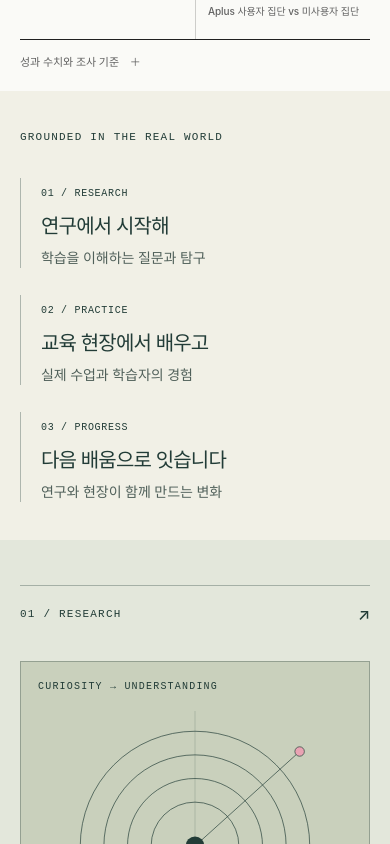
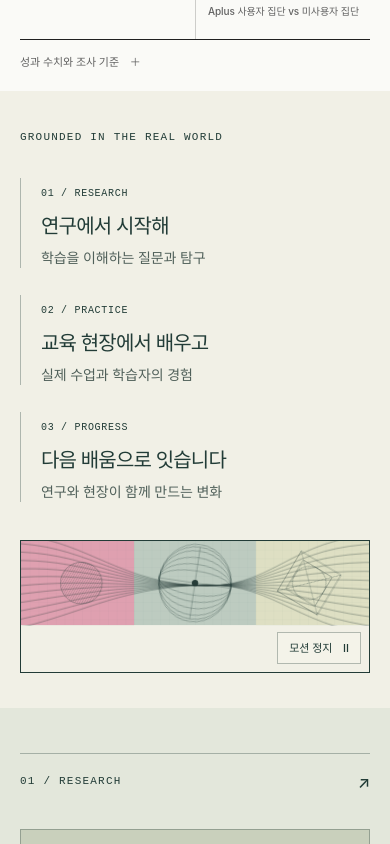
Before and after one commit to junyeongccom/classduo_about, a Next.js app: page / in a window 390 px wide. Shown: the part 1156-2000 px from the top of the page. Built offline with nearby package versions, Linux system fonts and the light colour scheme; a web font is replaced by a local one.

Commit message:
Restore three-shape animation between evidence and research

```diff
--- a/app/landing.module.css
+++ b/app/landing.module.css
@@ -696,3 +696,35 @@
     stroke-dashoffset: 0;
   }
 }
+
+/* Restored three-shape field between evidence and research. */
+.learningBridge {
+  padding: 0 max(28px, calc((100% - 1320px) / 2)) 56px;
+  background: #f1f0e6;
+}
+@media (max-width: 600px) {
+  .learningBridge {
+    padding: 0 20px 35px;
+  }
+  .learningBridge .field {
+    height: auto;
+  }
+  .learningBridge .field svg {
+    display: block;
+    width: 100%;
+    height: auto;
+    aspect-ratio: 1200 / 290;
+    transform: none;
+  }
+  .learningBridge .motionToggle {
+    position: static;
+    display: block;
+    margin: 6px 8px 8px auto;
+  }
+}
+
+@media (prefers-reduced-motion: reduce) {
+  .learningBridge .motionToggle {
+    display: none;
+  }
+}
--- a/app/page.tsx
+++ b/app/page.tsx
@@ -8,6 +8,7 @@ import { ScrollMotion } from "@/components/ScrollMotion";
 import Link from "next/link";
 import { SiteNav } from "@/components/SiteNav";
 import { SiteFooter } from "@/components/SiteFooter";
+import { LearningField } from "@/components/LearningField";
 import { ImpactHero } from "@/components/ImpactHero";
 import impact from "@/components/ImpactHero.module.css";
 import styles from "./landing.module.css";
@@ -78,6 +79,13 @@ export default function Home() {
             <p>연구와 현장이 함께 만드는 변화</p>
           </div>
         </div>
+      </section>
+
+      <section
+        className={styles.learningBridge}
+        aria-label="각자의 배움으로 이어지는 학습 모션"
+      >
+        <LearningField />
       </section>
 
       <section className={styles.research} aria-labelledby="research-title">
```
